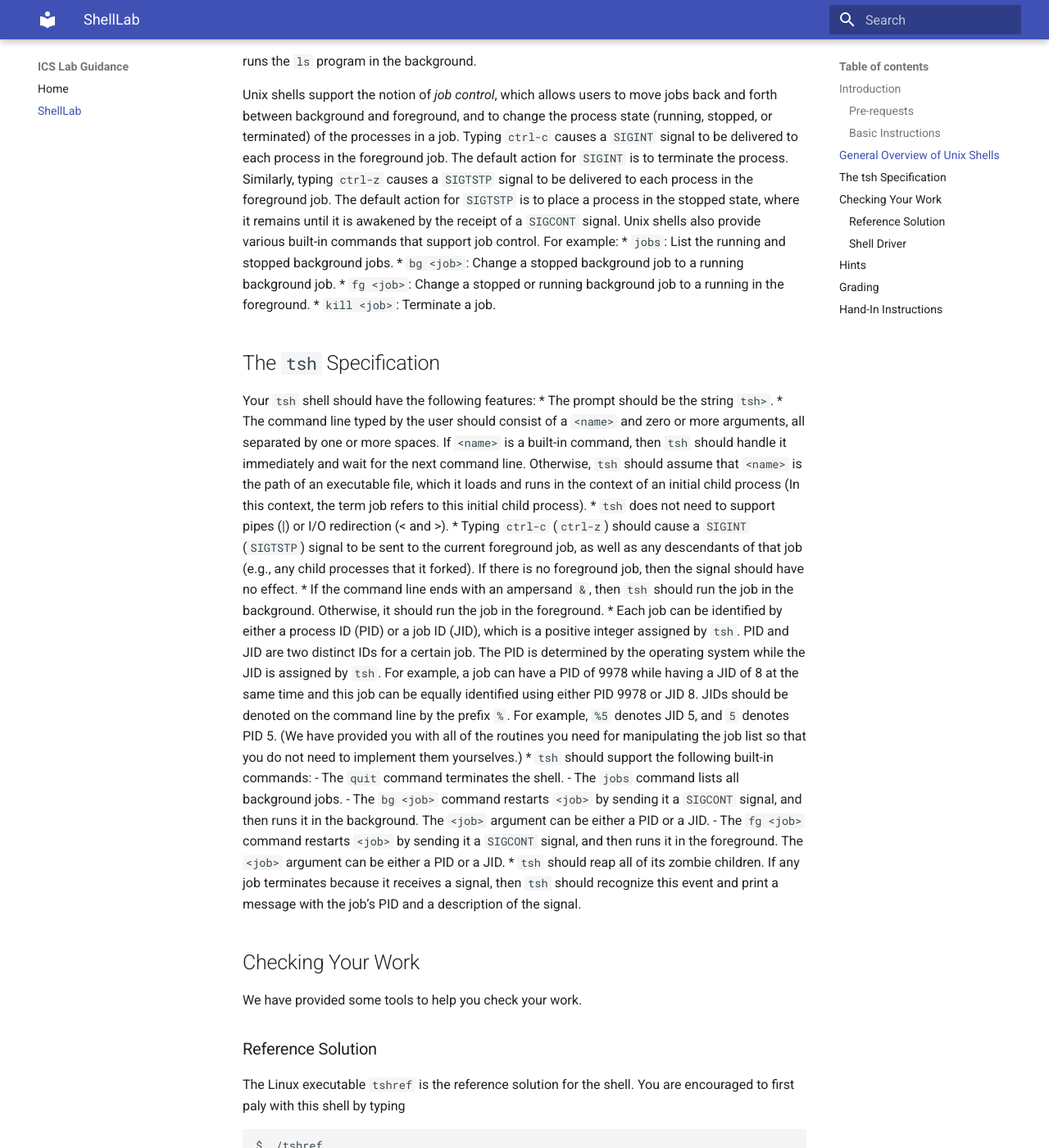
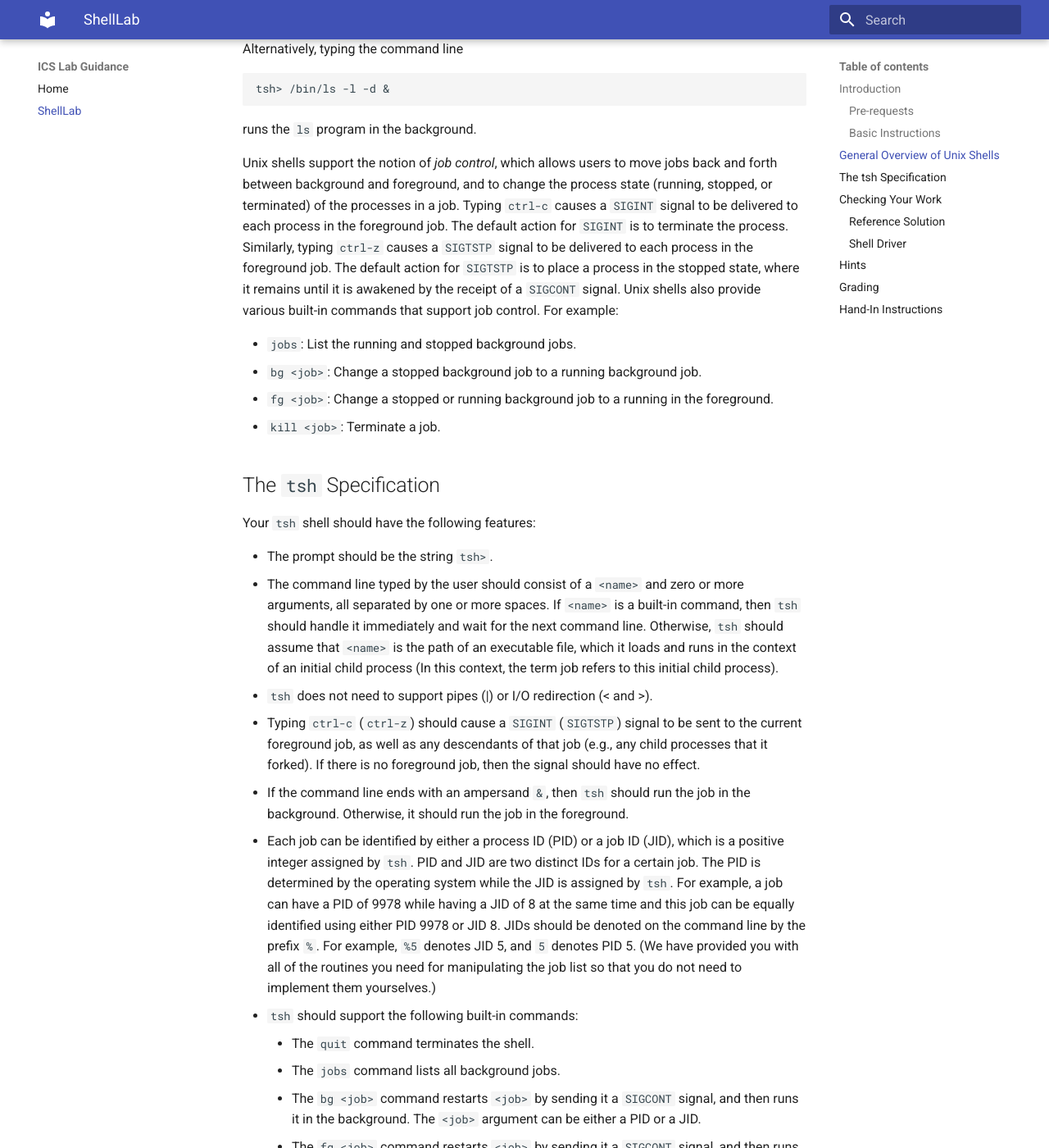
Before and after one commit to SEU-ICS/docs, an MkDocs documentation site: the page built from docs/shell/index.md, in a window 1280 px wide and 1400 px high, scrolled down 2823 px. Shown: the whole window at 82% size. Built offline with MkDocs 1.6.1 and Material for MkDocs 9.7.7, drawn with Linux system fonts in a browser that asks for light colours; some of the changed lines change nothing that is shown; some of the changed text lies outside the part shown.

Commit message:
shell lab: update docs

```diff
--- a/docs/shell/index.md
+++ b/docs/shell/index.md
@@ -10,7 +10,8 @@ The purpose of this lab is to become more familiar with the concepts of process
 * You will need a Linux distribution to finish this lab and the lab environment for your previous labs will do.
 
 ### Basic Instructions
-Start by downloading the lab repository to your preferred directory in which you plan to do your work. You can either download the repo on the web page, or clone it using `git clone`. Then do the following:
+Start by downloading the lab repository to your preferred directory in which you plan to do your work. You can either download the repo on the web page, or clone it using `git clone https://github.com/SEU-ICS/lab`. Then do the following:
+
 * Expand/Decompress the repo if it is downloaded.
 * Change the working directory to `lab/shell`
 * Execute `make` to compile and link some test routines.
@@ -83,6 +84,7 @@ tsh> /bin/ls -l -d &
 runs the `ls` program in the background.
 
 Unix shells support the notion of *job control*, which allows users to move jobs back and forth between background and foreground, and to change the process state (running, stopped, or terminated) of the processes in a job. Typing `ctrl-c` causes a `SIGINT` signal to be delivered to each process in the foreground job. The default action for `SIGINT` is to terminate the process. Similarly, typing `ctrl-z` causes a `SIGTSTP` signal to be delivered to each process in the foreground job. The default action for `SIGTSTP` is to place a process in the stopped state, where it remains until it is awakened by the receipt of a `SIGCONT` signal. Unix shells also provide various built-in commands that support job control. For example:
+
 * `jobs`: List the running and stopped background jobs.
 * `bg <job>`: Change a stopped background job to a running background job.
 * `fg <job>`: Change a stopped or running background job to a running in the foreground.
@@ -90,6 +92,7 @@ Unix shells support the notion of *job control*, which allows users to move jobs
 
 ## The `tsh` Specification
 Your `tsh` shell should have the following features:
+
 * The prompt should be the string `tsh> `.
 * The command line typed by the user should consist of a `<name>` and zero or more arguments, all separated by one or more spaces. If `<name>` is a built-in command, then `tsh` should handle it immediately and wait for the next command line. Otherwise, `tsh` should assume that `<name>` is the path of an executable file, which it loads and runs in the context of an initial child process (In this context, the term job refers to this initial child process).
 * `tsh` does not need to support pipes (|) or I/O redirection (< and >).
@@ -236,6 +239,7 @@ test case 16 passed
 Each test count for **5** points, and you will get total **80** points if all tests pass. If you don’t see something like `test case <idx> passed` in the outputs, your shell does not pass the corresponding test case. Under this case, you can execute `python test.py --case <idx>` to test that specific test case. See the help message (`python test.py --help`) for more details.
 
 Your solution shell will be tested for correctness on a Linux machine, using the same shell driver and trace files that were included in your lab directory. Your shell should produce identical output on these traces as the reference shell, with only two exceptions:
+
 * The PIDs can (and will) be different.
 * The output of the `/bin/ps` commands in `trace11.txt`, `trace12.txt`, and `trace13.txt` will be different from run to run. However, the running states of any mysplit processes in the output of the `/bin/ps` command should be identical.
 
```
